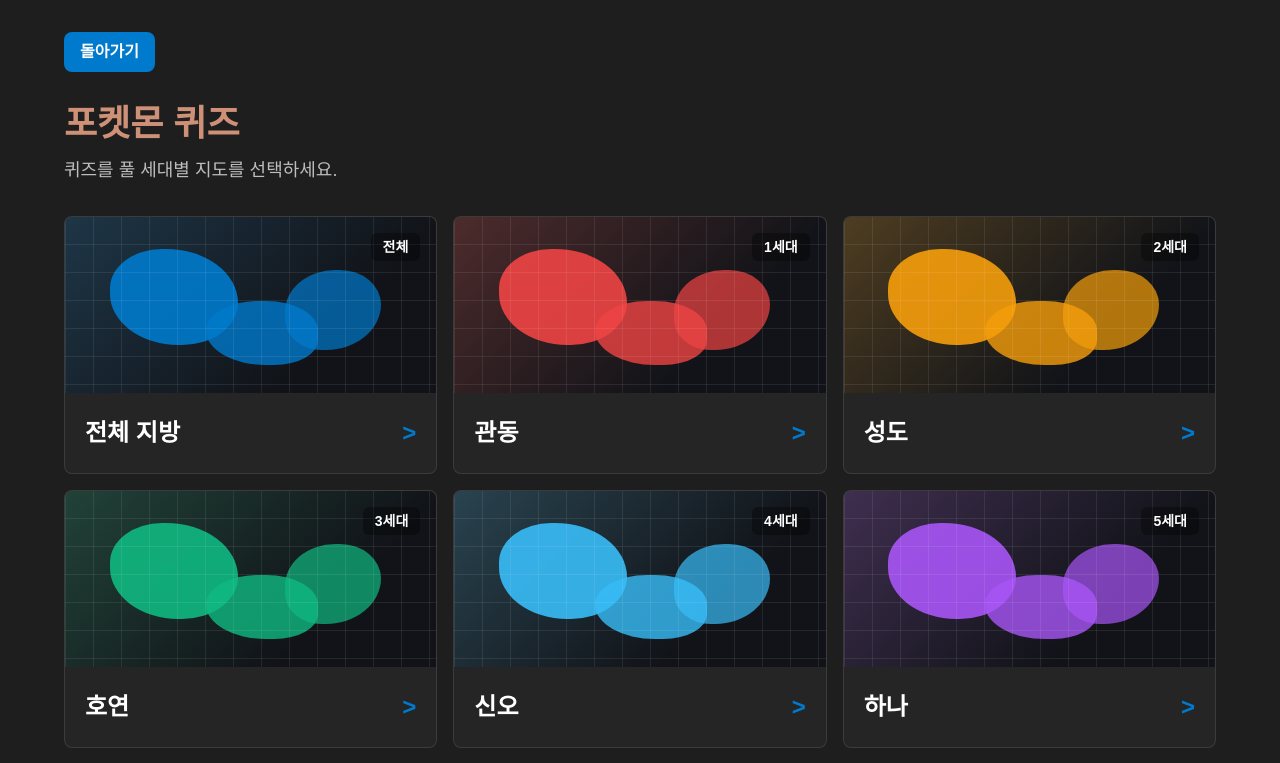
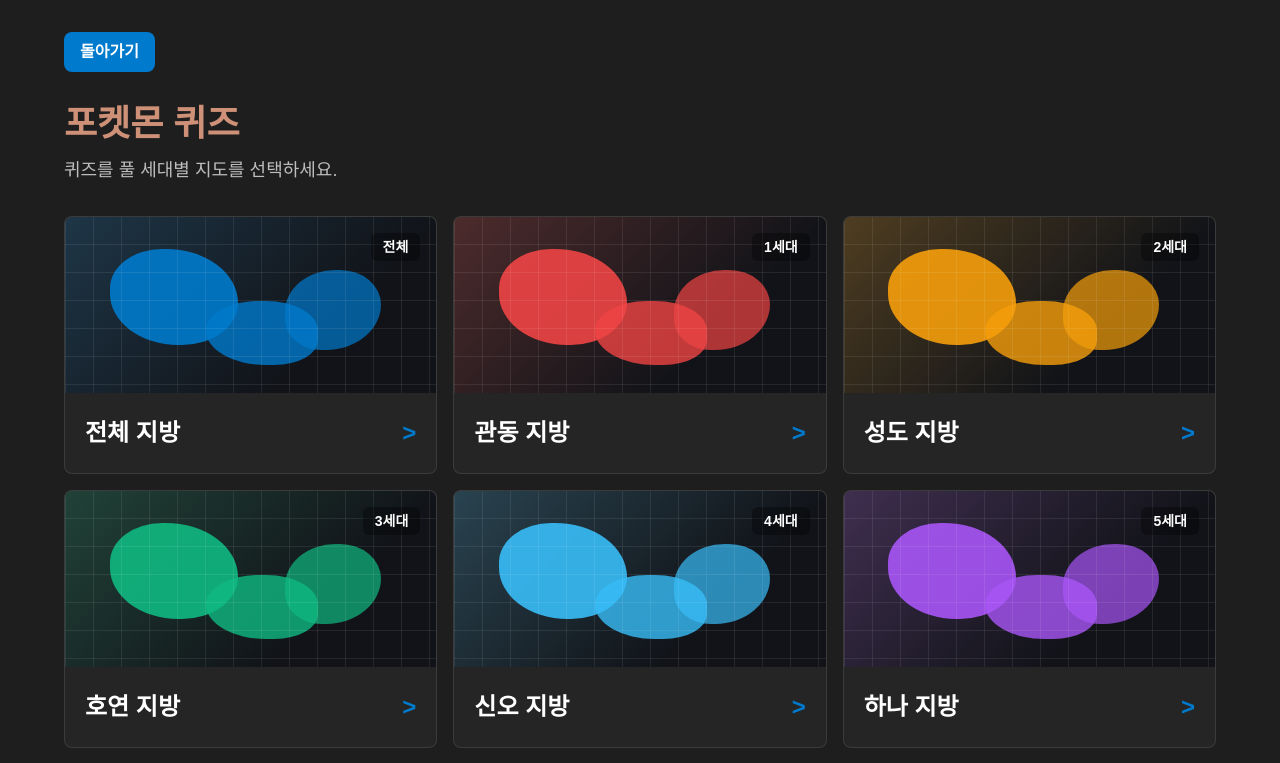
Before and after one commit to Junseok-K/AI_project, a Next.js app in the folder pokedex_project/: page /pokemon-quiz in a window 1280 px wide. Shown: the top 763 px of the page. Built offline with nearby package versions, Linux system fonts and the light colour scheme.

Commit message:
문구 수정

```diff
--- a/pokedex_project/app/pokemon-quiz/page.tsx
+++ b/pokedex_project/app/pokemon-quiz/page.tsx
@@ -61,7 +61,9 @@
               </div>
 
               <div className="flex min-h-20 items-center justify-between px-5 py-4">
-                <h2 className="text-2xl font-bold text-white">{map.region}</h2>
+                <h2 className="text-2xl font-bold text-white">
+                  {map.region.endsWith('지방') ? map.region : `${map.region} 지방`}
+                </h2>
                 <span className="text-2xl font-bold text-[#007acc] transition group-hover:translate-x-1">
                   &gt;
                 </span>
```
